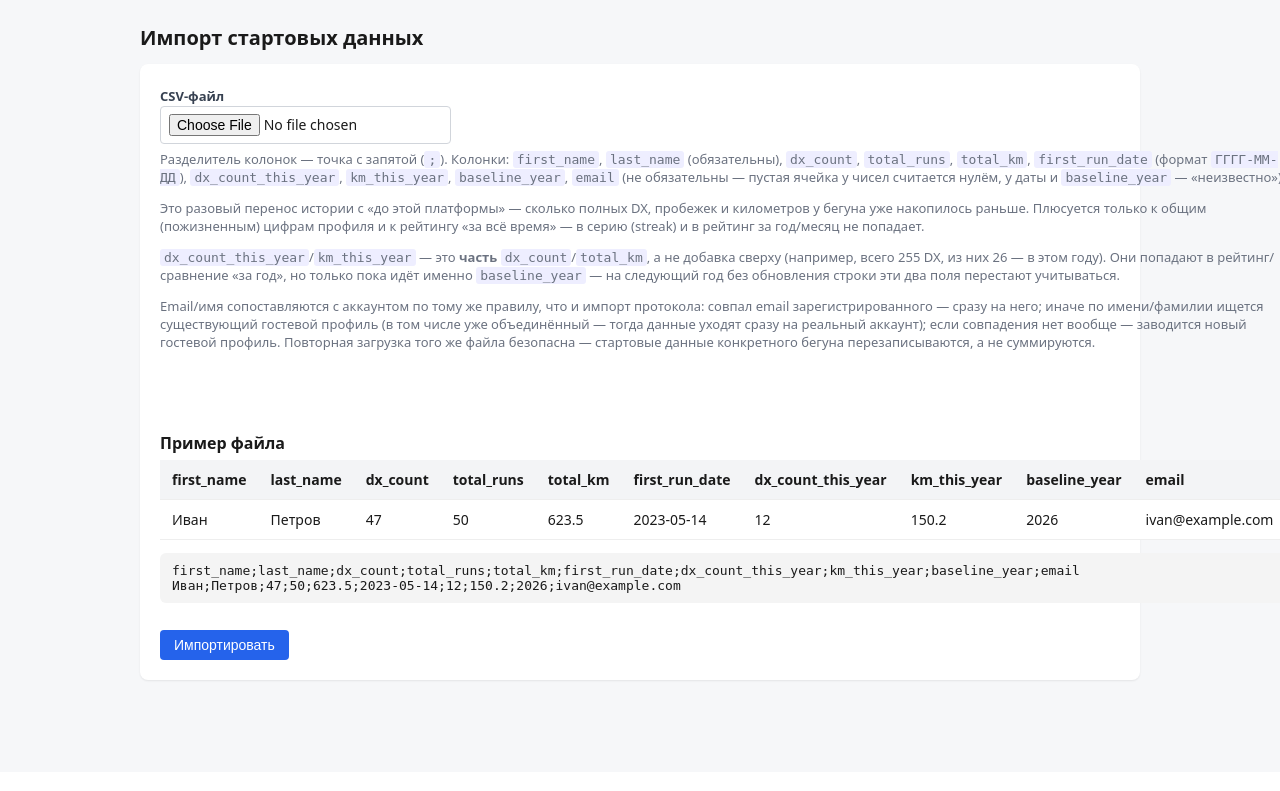
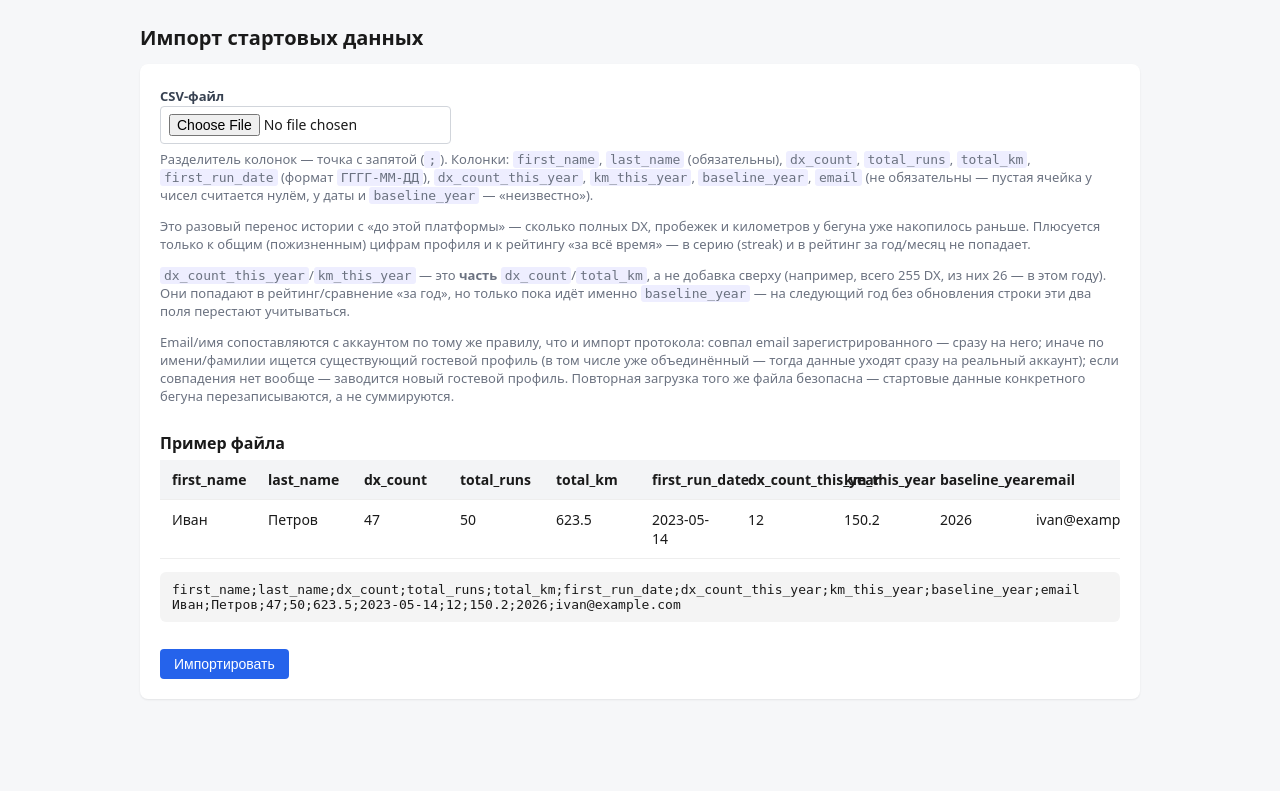
Before and after one commit to funtiknax13/dx, a FastAPI app: template backend/app/admin/templates/import_baselines.html in a window 1280 px wide. Shown: the part 63-854 px from the top of the page. Before the commit the page ends 745 px from the top, so only its background shows below. Run offline with FastAPI, Linux system fonts and the light colour scheme; the template is opened without the code that fills it, so the values that code supplies are empty; parts of the project's set-up code (start-up, migrations or seed data) failed here and were passed over.

Commit message:
Fix example table's auto layout still overflowing the card on narrow widths
table-layout:auto sizes a table to fit its content regardless of its
container, which overflow-x:auto on a wrapping div doesn't contain — that
was the actual source of the page-wide horizontal scroll (the min-width:0
flex fix was necessary but not sufficient). table-layout:fixed with an
explicit width/min-width makes the table respect its container and
properly scroll within the wrapper on narrow viewports instead.

Co-Authored-By: Claude Sonnet 5 <noreply@anthropic.com>

```diff
--- a/backend/app/admin/templates/import_baselines.html
+++ b/backend/app/admin/templates/import_baselines.html
@@ -44,8 +44,8 @@
 
       <div style="min-width: 0;">
         <strong>Пример файла</strong>
-        <div style="margin-top:6px; overflow-x:auto;">
-        <table style="white-space:nowrap;">
+        <div style="margin-top:6px; max-width:100%; overflow-x:auto;">
+        <table style="table-layout:fixed; width:100%; min-width:900px;">
           <thead>
             <tr>
               <th>first_name</th>
```
